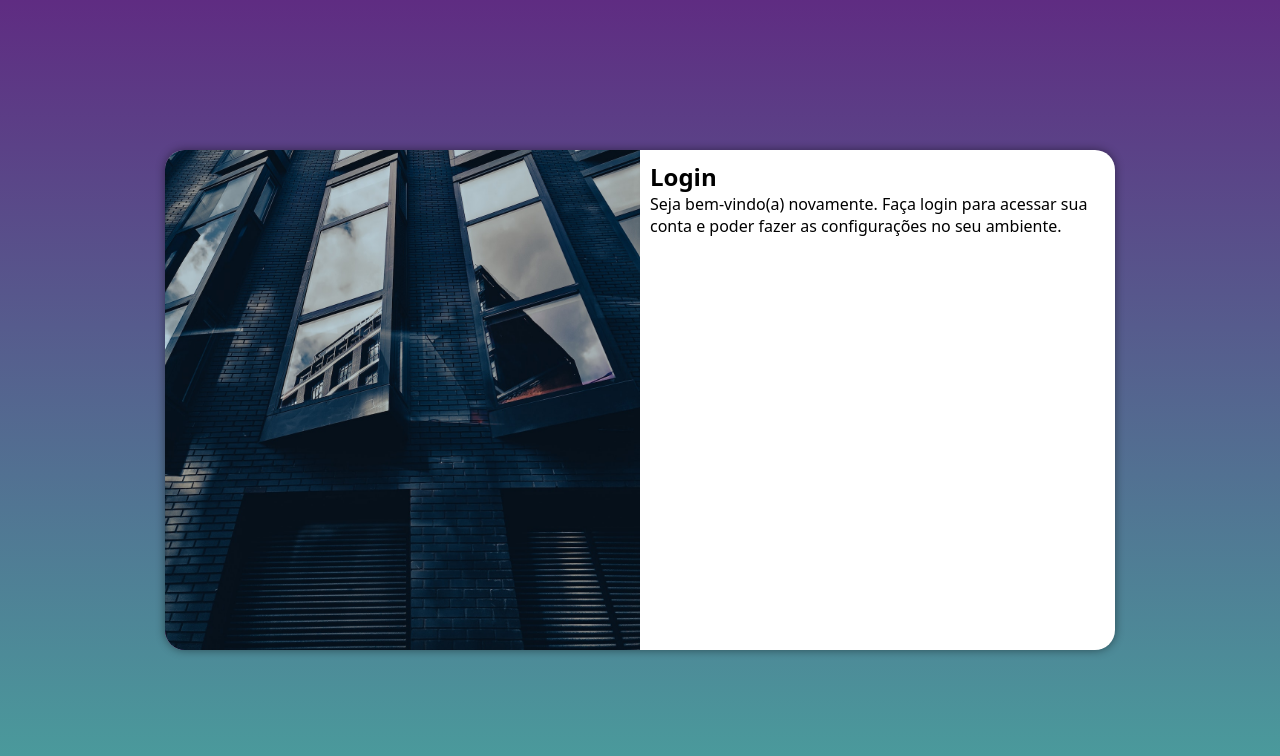
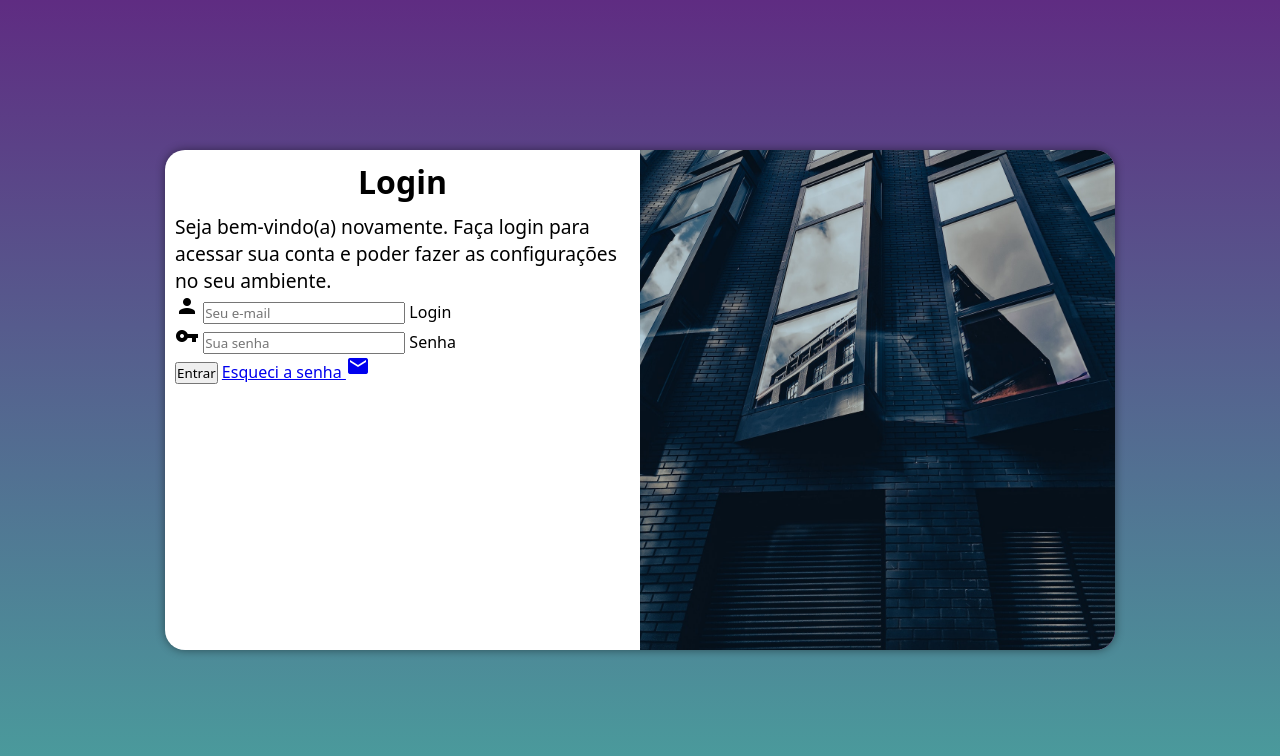
Before and after one commit to CamilleGFAlmeida/projeto-login, a plain HTML site: page index.html in a window 1280 px wide. Drawn offline with Linux system fonts and the light colour scheme.

Commit message:
add forms

```diff
--- a/estilos/media-query.css
+++ b/estilos/media-query.css
@@ -41,13 +41,21 @@ Grandes telas: acima de 1200px
     }
 
     section#login > div#imagem {
-        float: left;
+        float: right;
         width: 50%;
         height: 100%;
     }
 
     section#login > div#formulario {
-        float: right;
+        float: left;
         width: 50%;
     }
+
+    div#formulario > h1 {
+        font-size: 2em;
+    }
+
+    div#formulario > p {
+        font-size: 1.2em;
+    }
 }
--- a/estilos/style.css
+++ b/estilos/style.css
@@ -54,3 +54,12 @@ section#login > div#formulario {
     display: block;
     padding: 10px;
 }
+
+div#formulario > h1 {
+    text-align: center;
+    margin-bottom: 10px;
+}
+
+div#formulario > p {
+    font-size: 0.8em;
+}
--- a/index.html
+++ b/index.html
@@ -5,6 +5,7 @@
     <meta http-equiv="X-UA-Compatible" content="IE=edge">
     <meta name="viewport" content="width=device-width, initial-scale=1.0">
     <title>Login</title>
+    <link rel="stylesheet" href="https://fonts.googleapis.com/icon?family=Material+Icons">
     <link rel="stylesheet" href="estilos/style.css">
     <link rel="stylesheet" href="estilos/media-query.css">
 
@@ -18,11 +19,23 @@
             <div id="formulario">
                 <h1>Login</h1>
                 <p>Seja bem-vindo(a) novamente. Faça login para acessar sua conta e poder fazer as configurações no seu ambiente.</p>
-                <form action="login.php" method="post">
-
+                <form action="login.php" method="post" autocomplete="on">
+                    <div class="campo">
+                        <i class="material-icons">person</i>
+                        <input type="email" name="login" id="ilogin" placeholder="Seu e-mail" autocomplete="email" required maxlength="30">
+                        <label for="ilogin">Login</label>
+                    </div>
+                    <div class="campo">
+                        <i class="material-icons">vpn_key</i>
+                        <input type="password" name="senha" id="isenha" placeholder="Sua senha" autocomplete="current-password" required minlength="8" maxlength="20">
+                        <label for="isenha">Senha</label>
+                    </div>
+                    <input type="submit" value="Entrar">
+                    <a href="esqueci.html">
+                        Esqueci a senha <i class="material-icons">mail</i>
+                    </a>
                 </form>
-            </div>
-
+             </div>
         </section>
     </main>
 </body>
```
